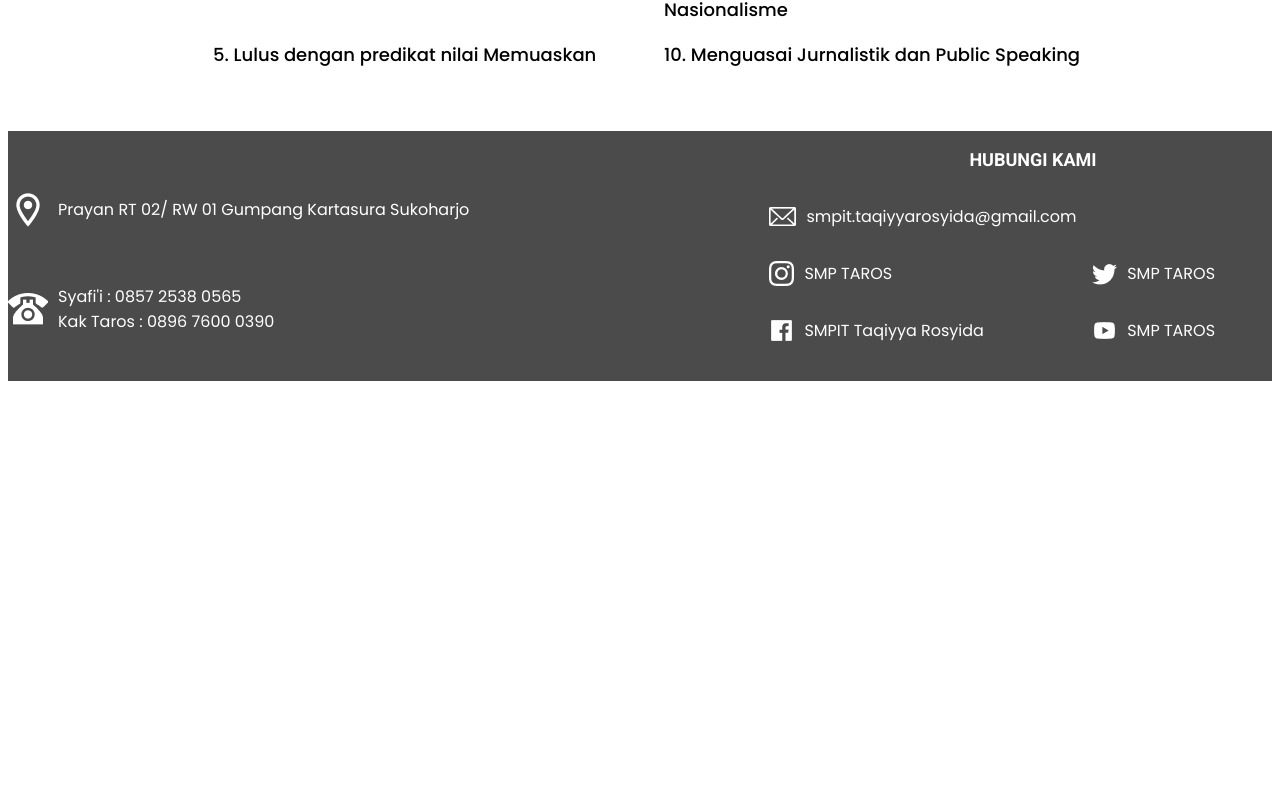
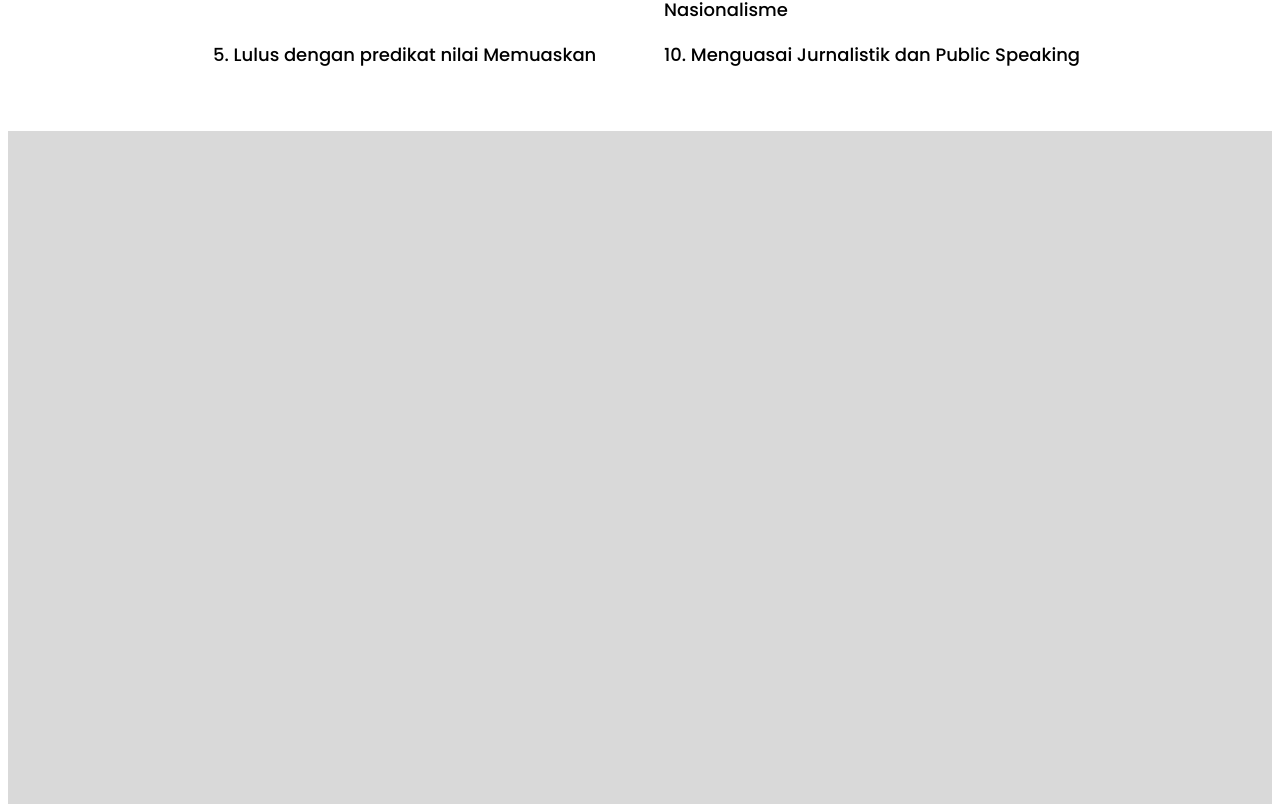
Before and after one commit to SMP-Taros/Website_SMP-Taros, a React (Vite) app in the folder profile-page/: page / in a window 1280 px wide. Shown: the part 1876-2680 px from the top of the page. Before the commit the page ends 2265 px from the top, so only its background shows below. Built offline with nearby package versions, Linux system fonts and the light colour scheme.

Commit message:
fix kompetensi

```diff
--- a/profile-page/src/components/FullWeb.jsx
+++ b/profile-page/src/components/FullWeb.jsx
@@ -6,6 +6,7 @@ import WebBanner from "./WebBanner";
 import WebFooter from "./WebFooter";
 import WebHeader from "./WebHeader";
 import WebNavbar from "./WebNavbar";
+import WebCarousel from "./WebCarousel";
 
 function FullWeb() {
     return (
@@ -16,6 +17,7 @@ function FullWeb() {
             <WebSambutan></WebSambutan>
             <WebVisi></WebVisi>
             <WebKompetensi></WebKompetensi>
+            <WebCarousel></WebCarousel>
             <WebFooter></WebFooter>
         </div>
     )
--- /dev/null
+++ b/profile-page/src/components/WebCarousel.jsx
@@ -0,0 +1,11 @@
+import React from "react";
+
+function WebCarousel() {
+    return (
+        <div className="carousel-container">
+
+        </div>
+    )
+}
+
+export default WebCarousel;
--- a/profile-page/src/components/WebNavbar.jsx
+++ b/profile-page/src/components/WebNavbar.jsx
@@ -4,7 +4,7 @@ function WebNavbar() {
 
     const [active, setactivate] = useState(false);
     window.addEventListener("scroll", function () {
-        if (this.window.scrollY > 100) {
+        if (this.window.scrollY > 150) {
             setactivate(true);
         } else {
             setactivate(false);
--- a/profile-page/src/styles/style.css
+++ b/profile-page/src/styles/style.css
@@ -36,7 +36,6 @@
     color: black;
     font-size: 18px;
     margin-bottom: 10px;
-    position: relative;
     padding-left: 0px; /* Adjust space for custom bullet */
   }
 
@@ -313,3 +312,9 @@
     color: #FFF;
     text-decoration: none;
   }
+
+  .carousel-container {
+    background-color: #D9D9D9;
+    height: 758px;
+    flex-shrink: 0;
+  }
```
